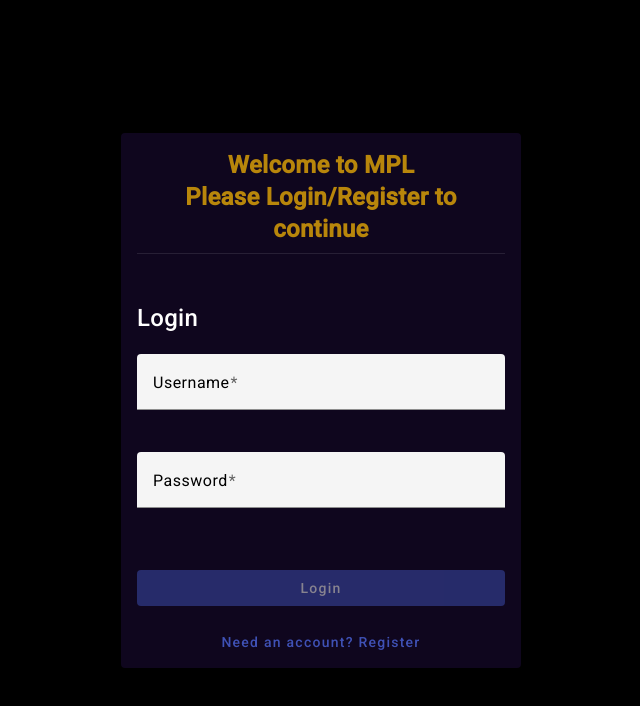
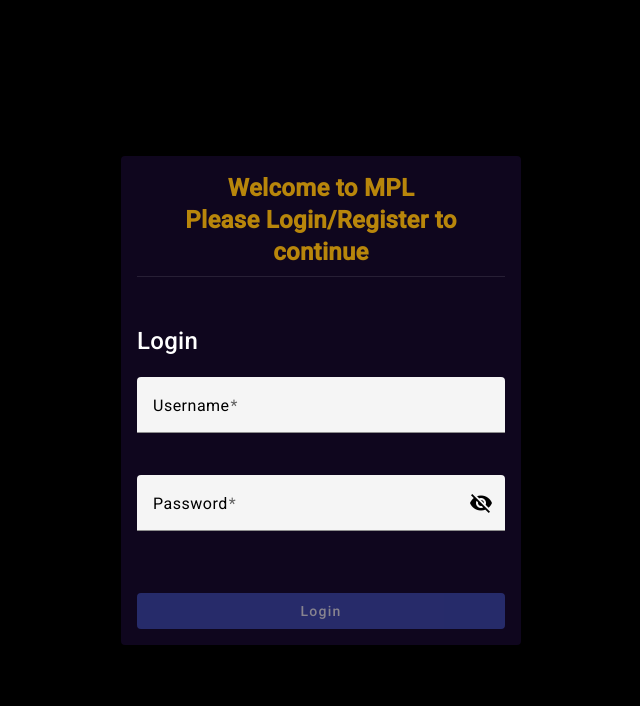
Before and after one commit to vaibhavkatkar1998/MPLTournamentFrontend, an Angular app: page / in a window 1280 px wide. Shown: the top 706 px of the page, without its empty margins (319-959 px from the left). Built offline with nearby package versions, Linux system fonts and the light colour scheme.

Commit message:
code updated

```diff
--- a/src/app/login/login.component.html
+++ b/src/app/login/login.component.html
@@ -18,9 +18,18 @@
 
         <mat-form-field appearance="fill">
           <mat-label>Password</mat-label>
-          <input matInput formControlName="password" type="password" required placeholder="Enter your password">
-          <mat-error *ngIf="authForm.get('password')?.hasError('required')">Password is required</mat-error>
-          <mat-error *ngIf="authForm.get('password')?.hasError('minlength')">Password must be at least 6 characters</mat-error>
+          <input matInput formControlName="password" [type]="hide ? 'password' : 'text'" required placeholder="Enter your password">
+
+          <button mat-icon-button matSuffix type="button" (click)="hide = !hide" [attr.aria-label]="'Toggle password visibility'" [attr.aria-pressed]="hide">
+            <mat-icon style="color: black;">{{ hide ? 'visibility_off' : 'visibility' }}</mat-icon>
+          </button>
+
+          <mat-error *ngIf="authForm.get('password')?.hasError('required')">
+            Password is required
+          </mat-error>
+          <mat-error *ngIf="authForm.get('password')?.hasError('minlength')">
+            Password must be at least 6 characters
+          </mat-error>
         </mat-form-field>
 
         <mat-form-field *ngIf="!isLogin" appearance="fill">
@@ -44,10 +53,10 @@
         </mat-hint>
       </form>
     </mat-card-content>
-    <mat-card-actions>
+    <!-- <mat-card-actions>
       <button mat-button (click)="toggleForm()">
         {{ isLogin ? 'Need an account? Register' : 'Already have an account? Login' }}
       </button>
-    </mat-card-actions>
+    </mat-card-actions> -->
   </mat-card>
 </div>
--- a/src/app/login/login.component.ts
+++ b/src/app/login/login.component.ts
@@ -15,6 +15,7 @@ export class LoginComponent {
   authForm: FormGroup
   errorMessage: string = "";
   successMessage: string = "";
+  hide = true; // Start with password hidden
 
   constructor(private fb: FormBuilder, private loginService : LoginService, private router : Router, private notificationService: NotificationService
     ,private loadingService: LoadingService) {
```
